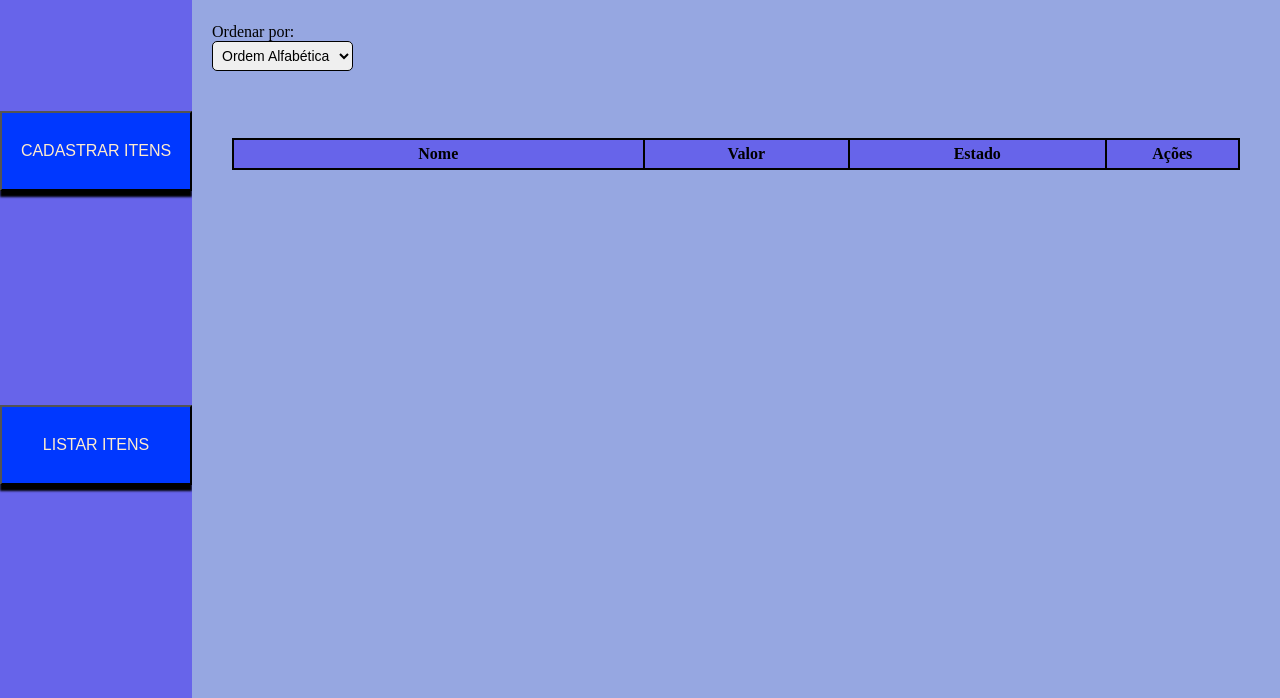
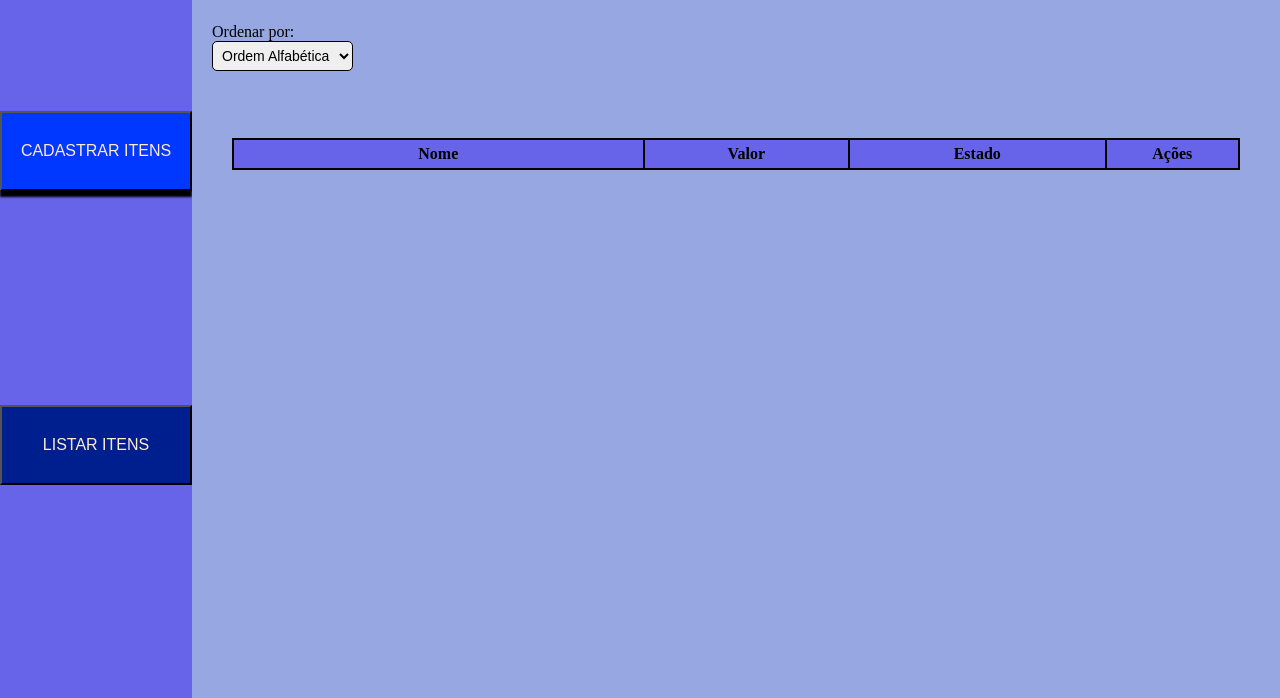
Before and after one commit to ifpi-picos/projeto-naovaimaspeleja, a plain HTML site: page lista_page.html in a window 1280 px wide. Shown: the part 102-800 px from the top of the page. Drawn offline with Linux system fonts and the light colour scheme; a web font is replaced by a local one.

Commit message:
small changes

```diff
--- a/lista_page.html
+++ b/lista_page.html
@@ -9,8 +9,8 @@
 <body>
     <div class="container">
         <div class="vertical_container">
-            <button type="button">CADASTRAR ITENS</button>
-            <button type="button">LISTAR ITENS</button>
+            <button class="button_unhold" type="button">CADASTRAR ITENS</button>
+            <button class="button_hold" type="button">LISTAR ITENS</button>
         </div>
         <div class="container_content">
             <div class="title"><h1>Lista de Compras</h1></div>
--- a/style_cadastrar.css
+++ b/style_cadastrar.css
@@ -20,12 +20,19 @@ body{
     background-color: #6764EA;
 }
 
-.vertical_container button{
+.button_unhold{
     color: blanchedalmond;
     font-size: medium;
     height: 10vh;
     box-shadow: 0px 6px 2px #000;
     background-color: #0038FF;
+}
+
+.button_hold {
+    color: blanchedalmond;
+    font-size: medium;
+    height: 10vh;
+    background-color: #001f8f;
 }
 
 .container_content{
--- a/style_lista.css
+++ b/style_lista.css
@@ -21,7 +21,7 @@ body{
     background-color: #6764EA;
 }
 
-.vertical_container button{
+.button_unhold{
     color: blanchedalmond;
     font-size: medium;
     height: 10vh;
@@ -29,6 +29,12 @@ body{
     background-color: #0038FF;
 }
 
+.button_hold {
+    color: blanchedalmond;
+    font-size: medium;
+    height: 10vh;
+    background-color: #001f8f;
+}
 .container_content{
     display: grid;
     grid-template-rows: 15% 10% 75%;
```
Also changed, not shown: cadastrar_page.html (+2 -2 lines), script.js (+15 -11 lines).
